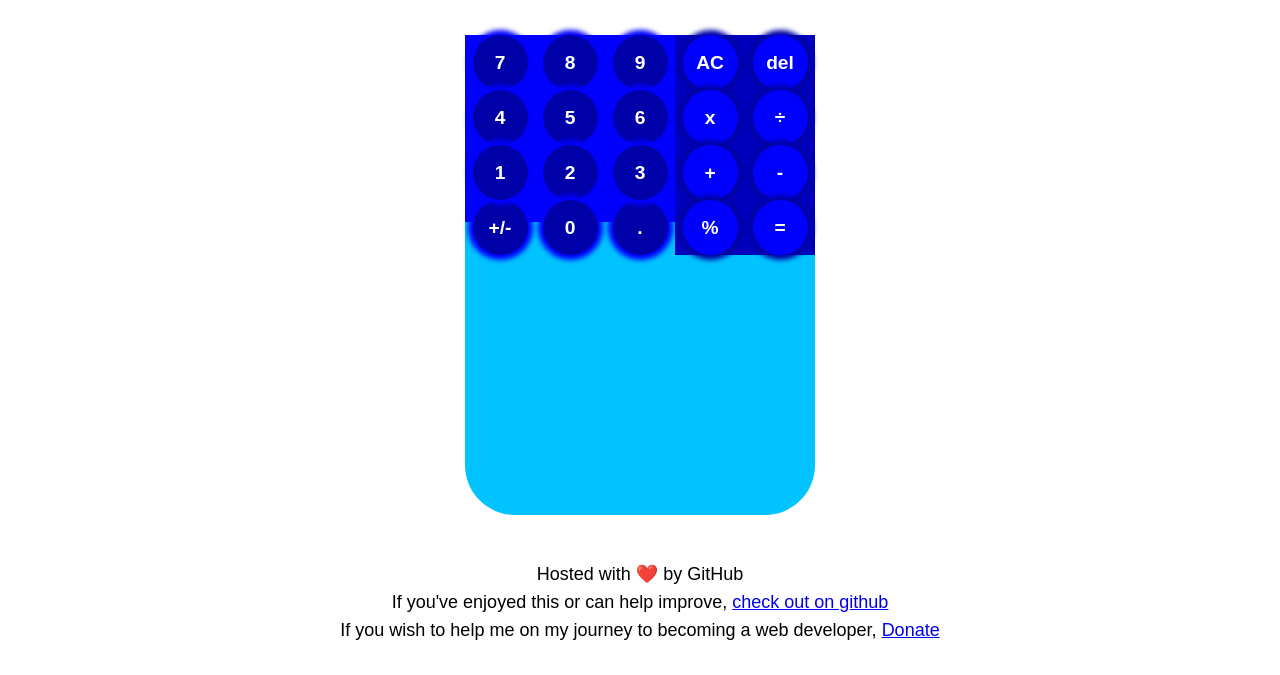
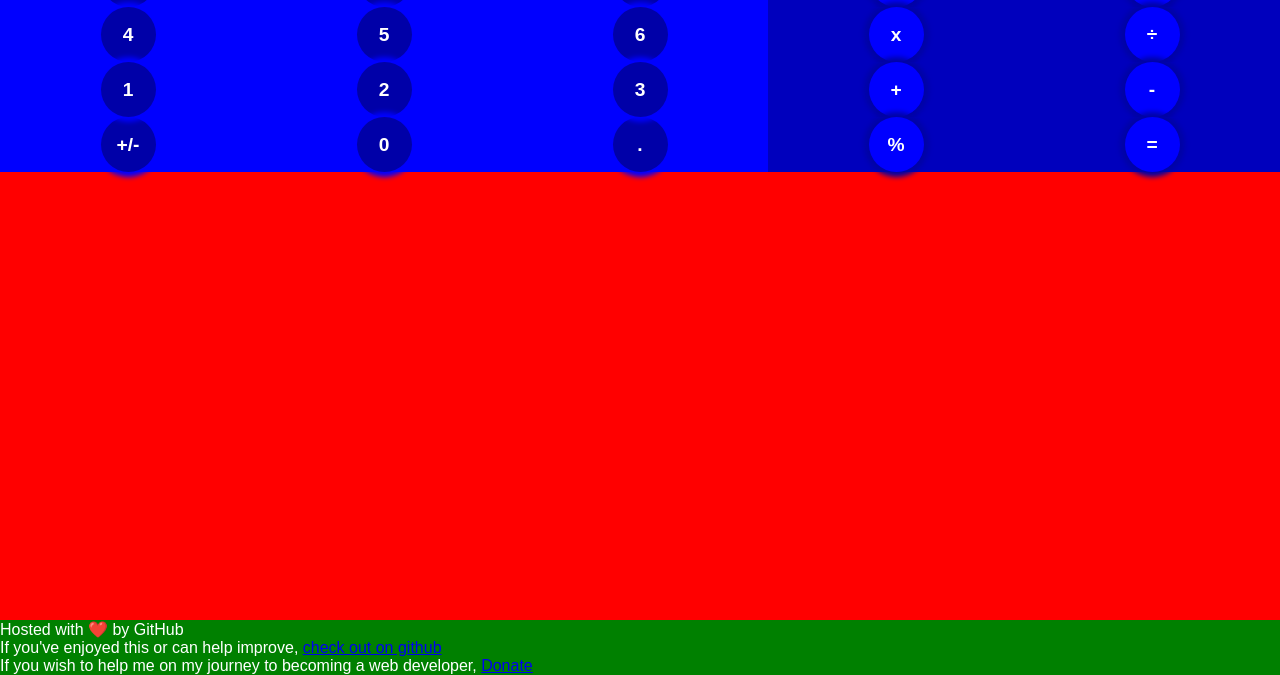
Before and after one commit to chandraprakash-dev/calculator, a plain HTML site: page index.html in a window 1280 px wide. Shown: the part 125-800 px from the top of the page. Drawn offline with Linux system fonts and the light colour scheme.

Commit message:
Make some style changes

```diff
--- a/stylesheets/reset.css
+++ b/stylesheets/reset.css
@@ -1,48 +1,7 @@
-/* http://meyerweb.com/eric/tools/css/reset/
-   v2.0 | 20110126
-   License: none (public domain)
-*/
+* {
+	box-sizing: border-box;
+}
 
-html, body, div, span, applet, object, iframe,
-h1, h2, h3, h4, h5, h6, p, blockquote, pre,
-a, abbr, acronym, address, big, cite, code,
-del, dfn, em, img, ins, kbd, q, s, samp,
-small, strike, strong, sub, sup, tt, var,
-b, u, i, center,
-dl, dt, dd, ol, ul, li,
-fieldset, form, label, legend,
-table, caption, tbody, tfoot, thead, tr, th, td,
-article, aside, canvas, details, embed,
-figure, figcaption, footer, header, hgroup,
-menu, nav, output, ruby, section, summary,
-time, mark, audio, video {
+h1, p, body {
 	margin: 0;
-	padding: 0;
-	border: 0;
-	font-size: 100%;
-	font: inherit;
-	vertical-align: baseline;
 }
-/* HTML5 display-role reset for older browsers */
-article, aside, details, figcaption, figure,
-footer, header, hgroup, menu, nav, section {
-	display: block;
-}
-body {
-	line-height: 1;
-}
-ol, ul {
-	list-style: none;
-}
-blockquote, q {
-	quotes: none;
-}
-blockquote:before, blockquote:after,
-q:before, q:after {
-	content: '';
-	content: none;
-}
-table {
-	border-collapse: collapse;
-	border-spacing: 0;
-}
--- a/stylesheets/styles.css
+++ b/stylesheets/styles.css
@@ -1,47 +1,35 @@
-* {
-    box-sizing: border-box;
-}
-
-html {
-    width: 100vw;
-    height: 100vh;
-}
-
+/* style top level divs of the page */
 body {
     background-color: white;
-    width: 100%;
-    height: 100%;
+    height: 100vh;
     font-family: Arial, Helvetica, sans-serif;
     color: white;
+    display: flex;
+    flex-direction: column;
 }
 
 header {
-    height: 15%;
+    flex: auto 50px;
     padding: 20px;
     text-align: center;
     color: black;
-    font-size: 3em;
+    background-color: yellow;
     font-weight: bolder;
     font-family: 'Courier New', Courier, monospace;
     letter-spacing: 0.2em;
 }
 
 main{
-    background-color: rgb(0, 195, 255);
-    border-radius: 50px;
-    width: 350px;
-    height: 60%;
-    position: absolute;
-    top: 0;
-    bottom: 0;
-    left: 0;
-    right: 0;
-    margin: auto;
-    display: grid;
-    grid-template-rows: 2fr 5fr;
-    grid-template-areas: "screen"
-                         "work-area";
+    background-color: red;
+    flex: 2;
 }
+
+footer {
+    background-color: green;
+}
+
+/***************************TOP LEVEL DIVS STYLING ENDS*********************************/
+
 
 #display {
     width:100%;
@@ -137,17 +125,3 @@ button:focus {
     background-color: white !important;
     color: black;
 }
-
-footer {
-    height: 15%;
-    width: 100%;
-    position: absolute;
-    bottom: 0;
-    text-align: center;
-    color: black;
-}
-
-footer p {
-    margin-top: 10px;
-    font-size: large;
-}
```
